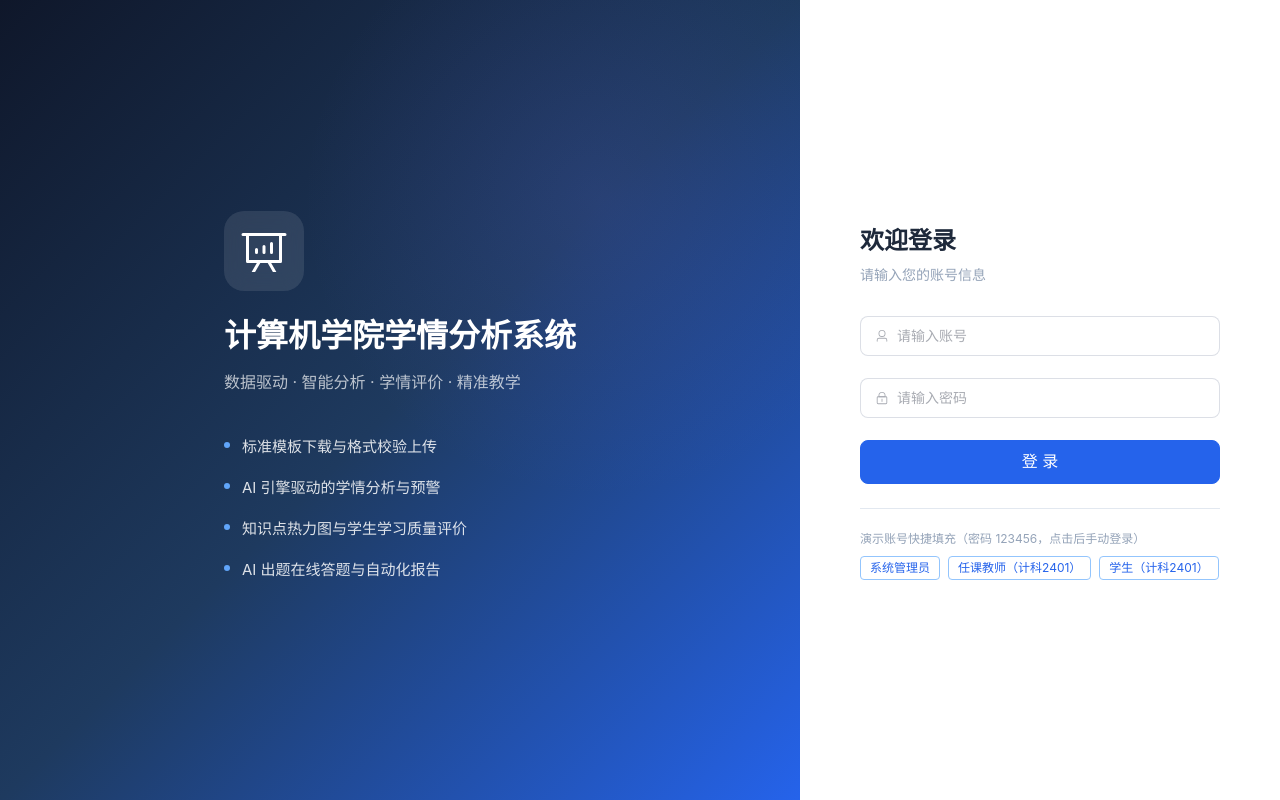
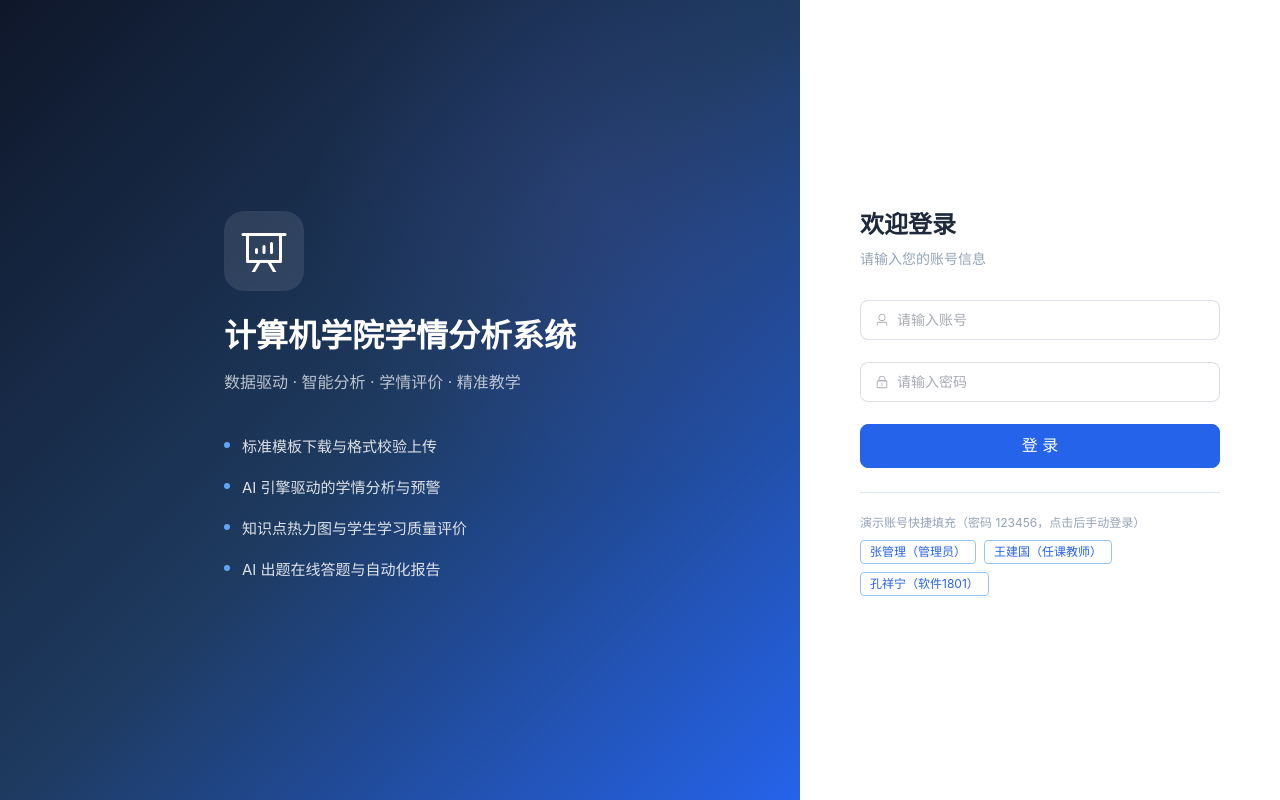
Before and after one commit to mm2097/ai-teaching-evaluation-system, a Vue app in the folder frontend/: page /login in a window 1280 px wide. Built offline with nearby package versions, Linux system fonts and the light colour scheme.

Commit message:
feat: 学生所在班级调整

```diff
--- a/frontend/src/views/login/LoginView.vue
+++ b/frontend/src/views/login/LoginView.vue
@@ -22,11 +22,11 @@ const loginForm = reactive({
 /** 登录加载状态 */
 const loading = ref(false)
 
-/** 演示账号（teacher / student 均为计科2401班，便于联调发布练习） */
+/** 演示账号（与 seed 数据库一致，密码均为 123456） */
 const demoAccounts = [
-  { username: 'admin', role: '系统管理员' },
-  { username: 'teacher', role: '任课教师（计科2401）' },
-  { username: 'student', role: '学生（计科2401）' },
+  { username: 'admin', label: '张管理（管理员）' },
+  { username: 'teacher', label: '王建国（任课教师）' },
+  { username: '201726010101', label: '孔祥宁（软件1801）' },
 ]
 
 onMounted(() => {
@@ -111,6 +111,7 @@ async function handleLogin(): Promise<void> {
           <el-form-item>
             <el-input
               v-model="loginForm.password"
+              class="login-password-input"
               type="password"
               placeholder="请输入密码"
               :prefix-icon="Lock"
@@ -137,7 +138,7 @@ async function handleLogin(): Promise<void> {
               effect="plain"
               @click="fillDemoAccount(item.username)"
             >
-              {{ item.role }}
+              {{ item.label }}
             </el-tag>
           </div>
         </div>
@@ -261,6 +262,19 @@ async function handleLogin(): Promise<void> {
     border-radius: 8px;
   }
 
+  :deep(.login-password-input input) {
+    &:-webkit-autofill,
+    &:-webkit-autofill:hover,
+    &:-webkit-autofill:focus,
+    &:-webkit-autofill:active {
+      -webkit-box-shadow: 0 0 0 1000px #fff inset !important;
+      box-shadow: 0 0 0 1000px #fff inset !important;
+      -webkit-text-fill-color: #606266 !important;
+      caret-color: #606266;
+      transition: background-color 99999s ease-out;
+    }
+  }
+
   .demo-accounts {
     margin-top: 24px;
     padding-top: 20px;
```
Also changed, not shown: 1 other file (tests, documents, lock files or other folders).
